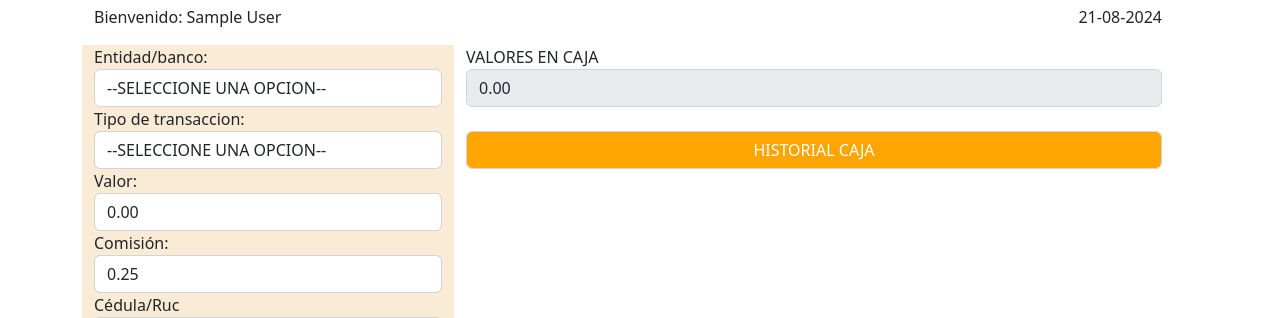
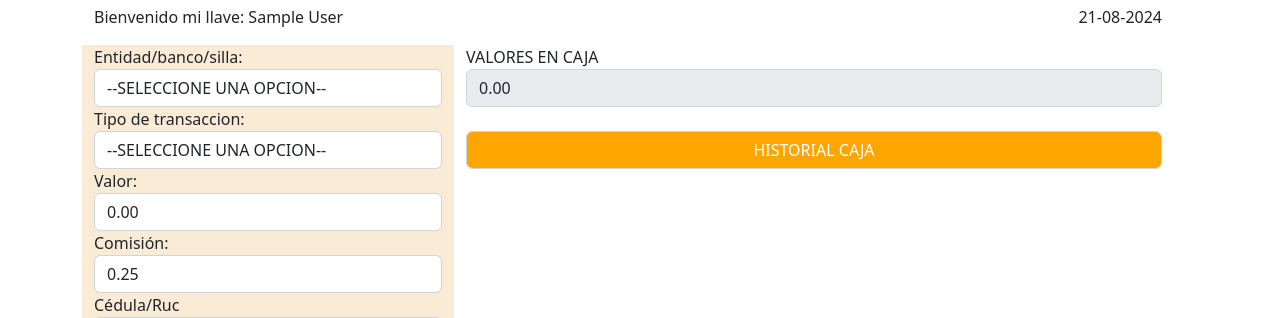
Before and after one commit to jluiscontrol/repo-pruebas-reglas, a PHP site: page / in a window 1280 px wide. Shown: the part 101-419 px from the top of the page. Run offline with PHP 8.4, Linux system fonts and the light colour scheme; the visitor is signed in with stand-in values (Sample User, id 1); data that the repository does not hold is empty; some libraries are stand-ins or nearby versions.

Commit message:
cambios realizados

```diff
--- a/index.php
+++ b/index.php
@@ -9,7 +9,7 @@ if (isset($_SESSION["nombres"])) {
     <!DOCTYPE html>
     <html>
     <head>
-        <title>Operaciones</title>
+        <title>Operaciones de rescate</title>
         <?php
         include 'cabecera.php';
         ?>
@@ -26,7 +26,7 @@ if (isset($_SESSION["nombres"])) {
         <div class="row" style="width: 100%;display: flex;margin: 0px">
             <div class="col-md-12 row">
                 <div class="col-md-6">
-                    <p style="text-align: left">Bienvenido: <?php echo "{$_SESSION["nombres"]}" ?></p>
+                    <p style="text-align: left">Bienvenido mi llave: <?php echo "{$_SESSION["nombres"]}" ?></p>
                 </div>
                 <div class="col-md-6">
                     <p style="text-align: right"><?php
@@ -42,7 +42,7 @@ if (isset($_SESSION["nombres"])) {
 
 
                 <div class="col">
-                    <label for="entidad_banco_select">Entidad/banco:</label>
+                    <label for="entidad_banco_select">Entidad/banco/silla:</label>
 
                     <select onchange="cambio_select_banco(this)" id="entidad_banco_select" class="form-control">
 
```
